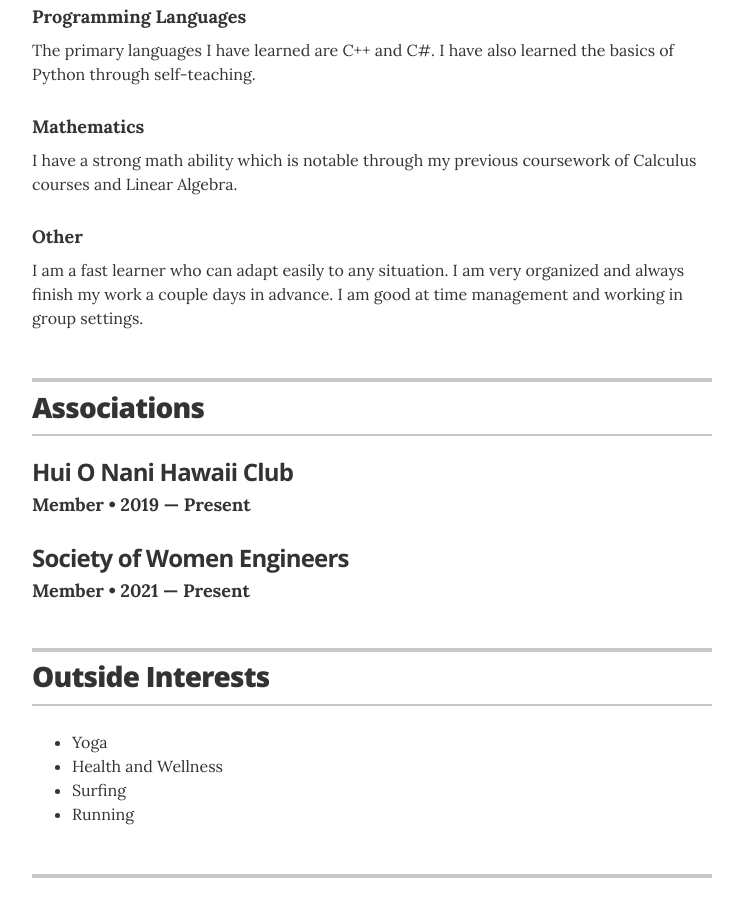
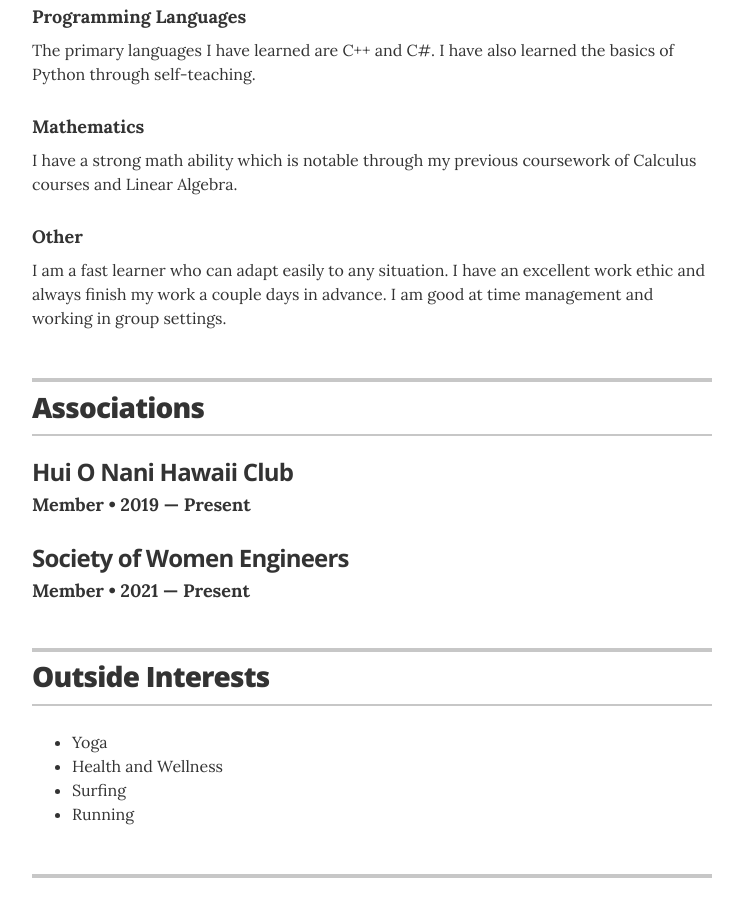
Before and after one commit to jglovier/resume-template, a Jekyll site: the page built from index.html, in a window 1280 px wide and 900 px high, scrolled down 2124 px. Shown: the whole window, without its empty margins (268-1011 px from the left). Built offline with Jekyll 4.4.1, drawn with Linux system fonts in a browser that asks for light colours.

Commit message:
Update skills.yml

```diff
--- a/_data/skills.yml
+++ b/_data/skills.yml
@@ -9,4 +9,4 @@
 
 # Other
 - skill: Other
-  description: I am a fast learner who can adapt easily to any situation. I am very organized and always finish my work a couple days in advance. I am good at time management and working in group settings.
+  description: I am a fast learner who can adapt easily to any situation. I have an excellent work ethic and always finish my work a couple days in advance. I am good at time management and working in group settings.
```
